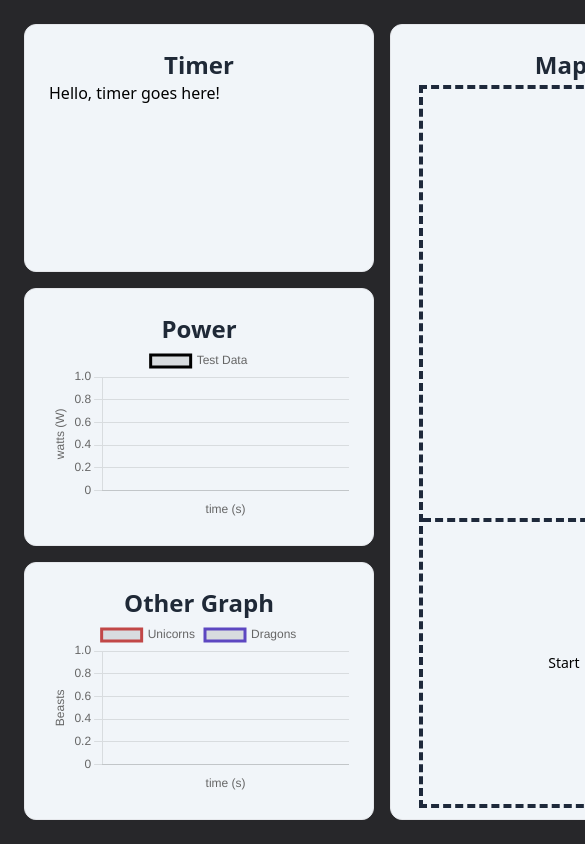
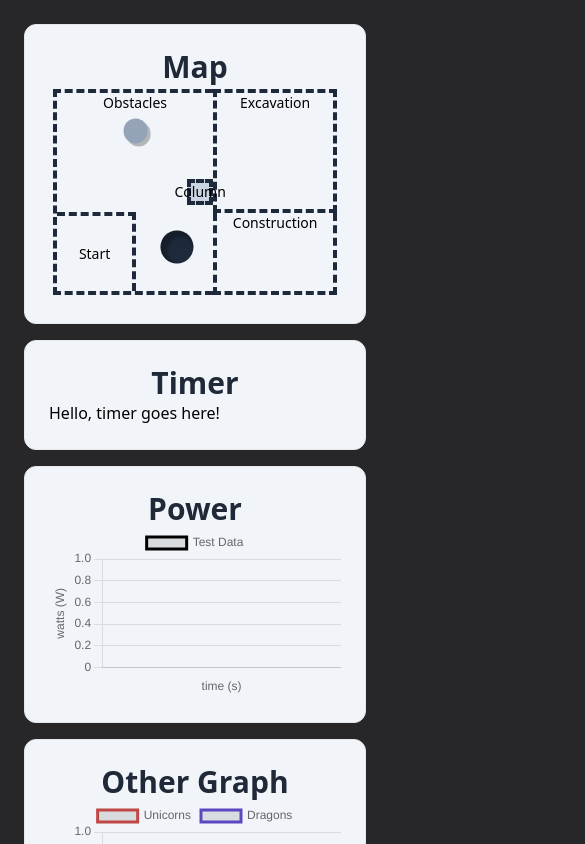
Before and after one commit to Matthew0826/NULunabotics, a Next.js app in the folder Software/NextJS/: page / in a window 390 px wide. Shown: the top 844 px of the page, 585 px wide, since content can reach past the window. Built offline with nearby package versions, Linux system fonts and the light colour scheme; no server answers.

Commit message:
Added obstacles, and more styling (finally map should fit on all displays and be correct aspect ratio)

```diff
--- /dev/null
+++ b/Software/NextJS/app/lib/temp-graph-info.ts
@@ -0,0 +1,29 @@
+export const tempGraphPower = {
+    name: "Power",
+    xAxisLabel: "time (s)",
+    yAxisLabel: "watts (W)",
+    dataSets: {
+        "Test Data": {
+            label: "Test Data",
+            color: "rgb(0, 0, 0)",
+            data: [],
+        },
+    },
+};
+export const tempGraphOther = {
+    name: "Other Graph",
+    xAxisLabel: "time (s)",
+    yAxisLabel: "Beasts",
+    dataSets: {
+        Sin: {
+            label: "Unicorns",
+            color: "rgb(193, 71, 71)",
+            data: [],
+        },
+        Cos: {
+            label: "Dragons",
+            color: "rgb(93, 71, 193)",
+            data: [],
+        },
+    },
+};
--- a/Software/NextJS/app/page.tsx
+++ b/Software/NextJS/app/page.tsx
@@ -1,40 +1,4 @@
-import DirectionalDisplay from "./ui/dashboard/directional-display";
-import GamepadTester from "./ui/dashboard/gamepad-tester";
-import Graph from "./ui/dashboard/graph";
-import Map from "./ui/dashboard/map";
-import Panel from "./ui/dashboard/panel";
-import WebSocketGraph from "./ui/dashboard/web-socket-graph";
-import TesterMessages from "./ui/dashboard/web-socket-graph";
-
-const tempGraphPower = {
-    name: "Power",
-    xAxisLabel: "time (s)",
-    yAxisLabel: "watts (W)",
-    dataSets: {
-        "Test Data": {
-            label: "Test Data",
-            color: "rgb(0, 0, 0)",
-            data: [],
-        },
-    },
-};
-const tempGraphOther = {
-    name: "Other Graph",
-    xAxisLabel: "time (s)",
-    yAxisLabel: "Beasts",
-    dataSets: {
-        Sin: {
-            label: "Unicorns",
-            color: "rgb(193, 71, 71)",
-            data: [],
-        },
-        Cos: {
-            label: "Dragons",
-            color: "rgb(93, 71, 193)",
-            data: [],
-        },
-    },
-};
+import DashboardPanels from "./ui/dashboard/dashboard-panels";
 
 export default function Page() {
     const handleReceiveData = (data: any) => {};
@@ -43,24 +7,7 @@ export default function Page() {
             className="flex h-screen w-full"
             style={{ justifySelf: "center" }}
         >
-            <div className="flex flex-row gap-4 p-6 h-full w-full">
-                <div className="flex flex-col gap-4 grow-1">
-                    <Panel title="Timer">
-                        <p>Hello, timer goes here!</p>
-                    </Panel>
-                    <Panel title="Power">
-                        <WebSocketGraph graphInfo={tempGraphPower} />
-                    </Panel>
-                    <Panel title="Other Graph">
-                        <WebSocketGraph graphInfo={tempGraphOther} />
-                    </Panel>
-                </div>
-                <div className="w-full">
-                    <Panel title="Map">
-                        <Map />
-                    </Panel>
-                </div>
-            </div>
+            <DashboardPanels />
             {/* <GamepadTester /> */}
         </main>
     );
--- /dev/null
+++ b/Software/NextJS/app/ui/dashboard/dashboard-panels.tsx
@@ -0,0 +1,32 @@
+"use client";
+
+import { tempGraphOther, tempGraphPower } from "@/app/lib/temp-graph-info";
+import Map from "../map/map";
+import Panel from "./panel";
+import WebSocketGraph from "./web-socket-graph";
+
+export default function DashboardPanels() {
+    const mapPanel = (
+        <Panel title="Map">
+            <Map />
+        </Panel>
+    );
+
+    return (
+        <div className="flex flex-row gap-4 p-6 h-full w-full">
+            <div className="flex flex-col gap-4 w-full flex-1">
+                <div className="xl:hidden">{mapPanel}</div>
+                <Panel title="Timer">
+                    <p>Hello, timer goes here!</p>
+                </Panel>
+                <Panel title="Power">
+                    <WebSocketGraph graphInfo={tempGraphPower} />
+                </Panel>
+                <Panel title="Other Graph">
+                    <WebSocketGraph graphInfo={tempGraphOther} />
+                </Panel>
+            </div>
+            <div className="w-full hidden xl:block flex-2">{mapPanel}</div>
+        </div>
+    );
+}
--- a/Software/NextJS/app/ui/dashboard/map.tsx
+++ /dev/null
@@ -1,29 +0,0 @@
-export default function Map() {
-    return (
-        <div
-            className="flex flex-wrap h-[98%] m-auto"
-            style={{ padding: "1vw", aspectRatio: "6.88/5" }}
-        >
-            <div
-                className="relative h-full border-4 border-dashed border-slate-800 border-r-0"
-                style={{ width: "56.395%" }}
-            >
-                <p className="text-center text-sm">Obstacles</p>
-                <div className="absolute bg-slate-300 top-1/2 right-0 transform -translate-y-1/2 aspect-square h-[13%] border-4 border-dashed border-slate-800 flex flex-col justify-center items-center">
-                    <p className="text-center text-sm">Column</p>
-                </div>
-                <div className="absolute bottom-0 h-2/5 aspect-square border-4 border-l-0 border-b-0 border-dashed border-slate-800 flex flex-col justify-center items-center">
-                    <p className="text-center text-sm">Start</p>
-                </div>
-            </div>
-            <div className="" style={{ width: "43.605%" }}>
-                <div className="h-3/5 border-4 border-dashed border-slate-800">
-                    <p className="text-center text-sm">Excavation</p>
-                </div>
-                <div className="h-2/5 border-4 border-dashed border-slate-800 border-t-0">
-                    <p className="text-center text-sm">Construction</p>
-                </div>
-            </div>
-        </div>
-    );
-}
--- a/Software/NextJS/app/ui/dashboard/panel.tsx
+++ b/Software/NextJS/app/ui/dashboard/panel.tsx
@@ -6,8 +6,8 @@ export default function Panel({
     title: string;
 }) {
     return (
-        <div className="flex-col h-full items-center rounded-xl p-6 gap-x-4 bg-black-900/50 border border-black-800 grow-1 bg-slate-100">
-            <h1 className="text-2xl font-bold text-gray-800 md:text-3xl text-center">
+        <div className="flex-col h-full items-center rounded-xl p-6 gap-x-4 bg-black-900/50 border border-black-800 bg-slate-100">
+            <h1 className="text-2xl font-bold text-gray-800 text-3xl text-center">
                 {title}
             </h1>
             {children}
--- /dev/null
+++ b/Software/NextJS/app/ui/map/map.tsx
@@ -0,0 +1,35 @@
+import Obstacle from "./obstacle";
+
+export default function Map() {
+    return (
+        <div style={{ padding: "1vw" }}>
+            <div
+                className="flex flex-wrap relative mx-auto"
+                style={{ aspectRatio: "6.88/5", maxHeight: "82vh" }}
+            >
+                <div
+                    className="relative h-full border-4 border-dashed border-slate-800 border-r-0"
+                    style={{ width: "56.395%" }}
+                >
+                    <p className="text-center text-sm">Obstacles</p>
+                    <div className="absolute bg-slate-300 top-1/2 right-0 transform -translate-y-1/2 w-[16.66%] h-[13%] border-4 border-dashed border-slate-800 flex flex-col justify-center items-center">
+                        <p className="text-center text-sm">Column</p>
+                    </div>
+                    <div className="absolute bottom-0 h-2/5 aspect-square border-4 border-l-0 border-b-0 border-dashed border-slate-800 flex flex-col justify-center items-center">
+                        <p className="text-center text-sm">Start</p>
+                    </div>
+                </div>
+                <div className="" style={{ width: "43.605%" }}>
+                    <div className="h-3/5 border-4 border-dashed border-slate-800">
+                        <p className="text-center text-sm">Excavation</p>
+                    </div>
+                    <div className="h-2/5 border-4 border-dashed border-slate-800 border-t-0">
+                        <p className="text-center text-sm">Construction</p>
+                    </div>
+                </div>
+                <Obstacle x={2} y={4} radius={0.3} isHole={false} />
+                <Obstacle x={3} y={1} radius={0.4} isHole={true} />
+            </div>
+        </div>
+    );
+}
--- /dev/null
+++ b/Software/NextJS/app/ui/map/obstacle.tsx
@@ -0,0 +1,31 @@
+/**
+ * x, y, and radius should all be in meters relative to the bottom left hand corner.
+ * Up and right are positive.
+ * */
+export default function Obstacle({
+    x,
+    y,
+    radius,
+    isHole,
+}: {
+    x: number;
+    y: number;
+    radius: number;
+    isHole: boolean;
+}) {
+    return (
+        <div
+            className={`absolute bg-slate-400 rounded-full transform -translate-y-1/2 -translate-x-1/2 ${
+                isHole
+                    ? "shadow-[inset_4px_4px_3px_3px_rgba(0,0,0,0.25)] bg-slate-800"
+                    : "drop-shadow-[3px_3px_rgba(0,0,0,0.25)]"
+            }`}
+            style={{
+                width: `${(100 * (2 * radius)) / 6.88}%`,
+                height: `${(100 * (2 * radius)) / 5}%`,
+                bottom: `${(100 * y) / 5 - 12.5}%`,
+                left: `${(100 * x) / 6.88}%`,
+            }}
+        />
+    );
+}
```
